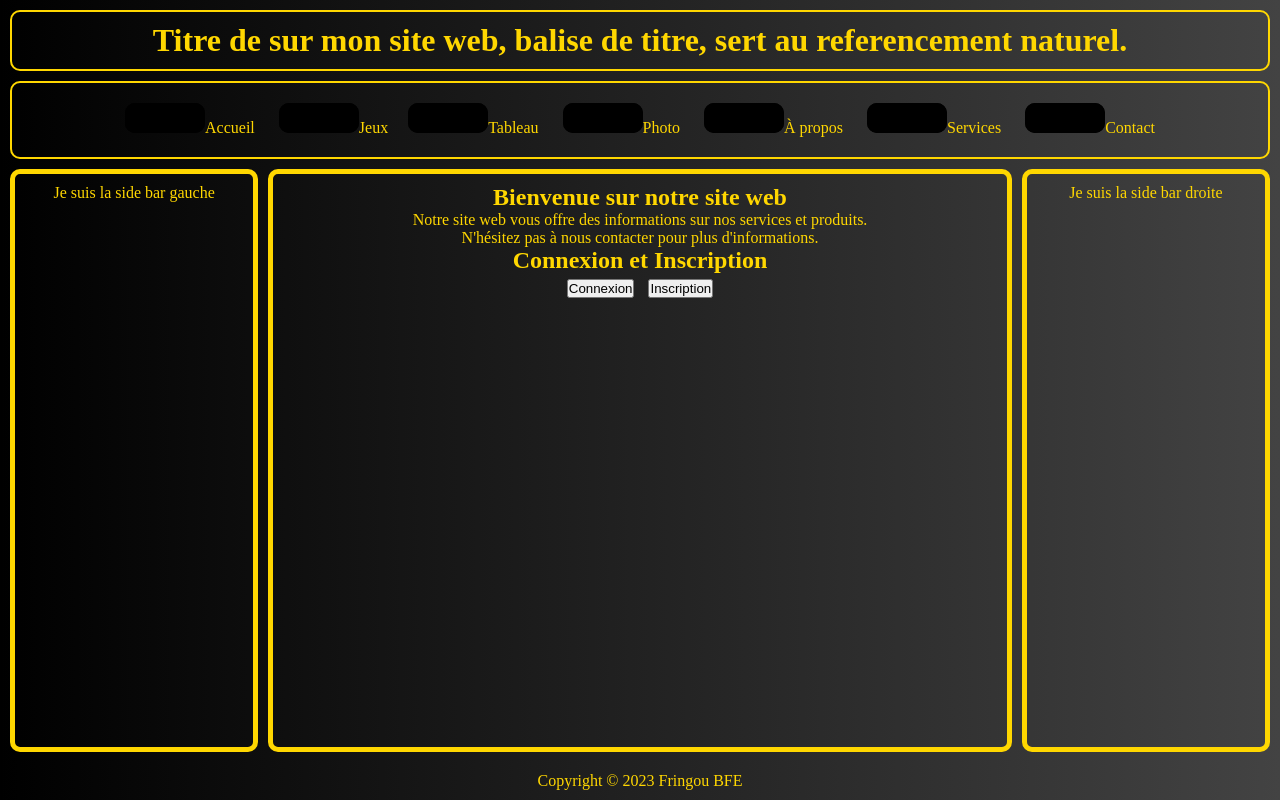
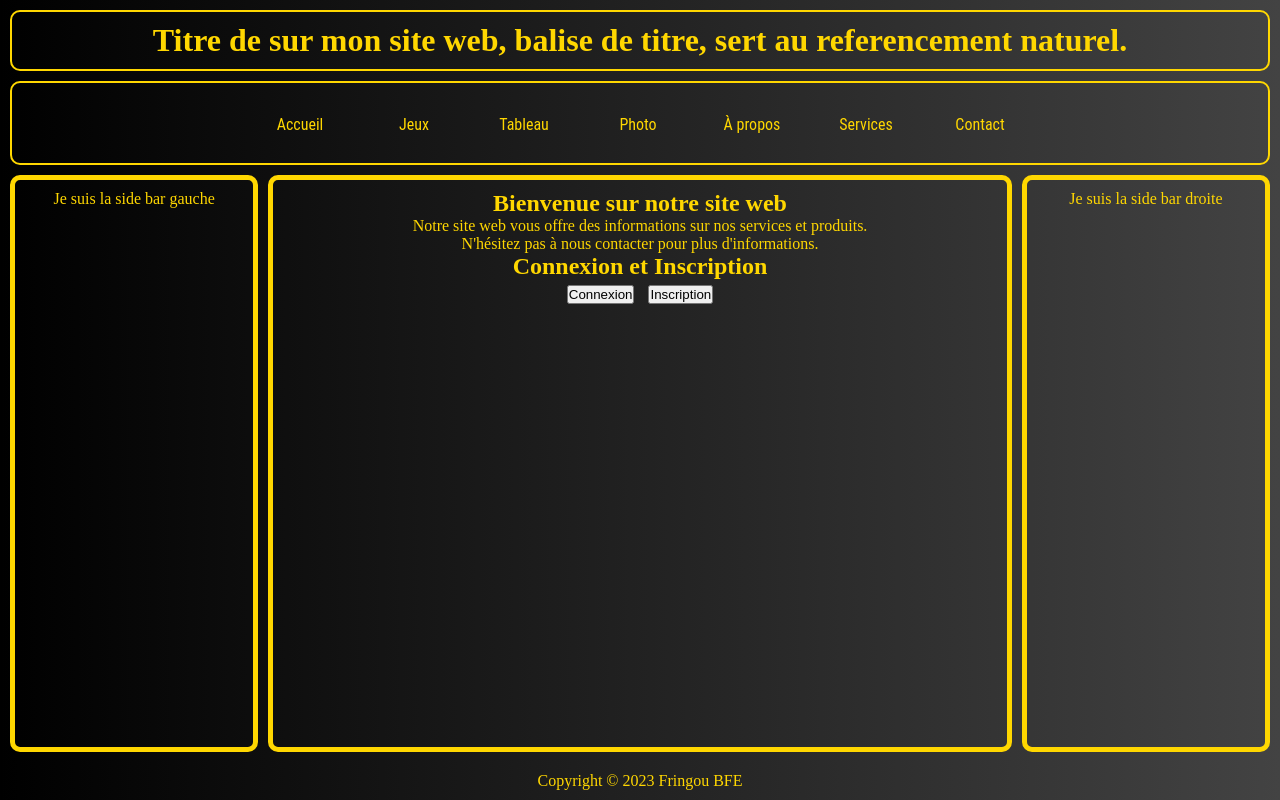
Before and after one commit to fringou/test-responsive, a plain HTML site: page index.html in a window 1280 px wide. Drawn offline with Linux system fonts and the light colour scheme.

Commit message:
act lien index.html

```diff
--- a/index.html
+++ b/index.html
@@ -28,7 +28,7 @@
 
     <link rel="stylesheet" href="index.css" />
     <link rel="stylesheet" href="navbar/navbar.css" />
-    <link rel="stylesheet" href="rectSvg.css">
+    <link rel="stylesheet" href="navbar/anim_rect_lien.css">
     <link rel="stylesheet" href="imageUpload.css">
     <link rel="stylesheet" href="tableau.css">
 
```
